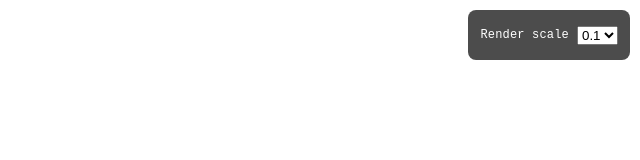
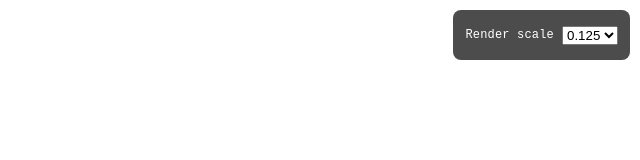
Before and after one commit to Shraneid/omega-clouds, a website built with Vite: page index.html in a window 1280 px wide. Shown: the whole page, without its empty margins (640-1280 px from the left). Built offline with nearby package versions, Linux system fonts and the light colour scheme.

Commit message:
modified render scale options to be powers of 2

```diff
--- a/index.html
+++ b/index.html
@@ -84,10 +84,10 @@
             <label>
                 Render scale
                 <select id="renderScale">
-                    <option value="0.1">0.1</option>
-                    <option value="0.2">0.2</option>
+                    <option value="0.125">0.125</option>
+                    <option value="0.25">0.25</option>
                     <option value="0.5">0.5</option>
-                    <option value="0.8">0.8</option>
+                    <option value="0.75">0.75</option>
                     <option value="1.0">1.0</option>
                 </select>
             </label>
```
